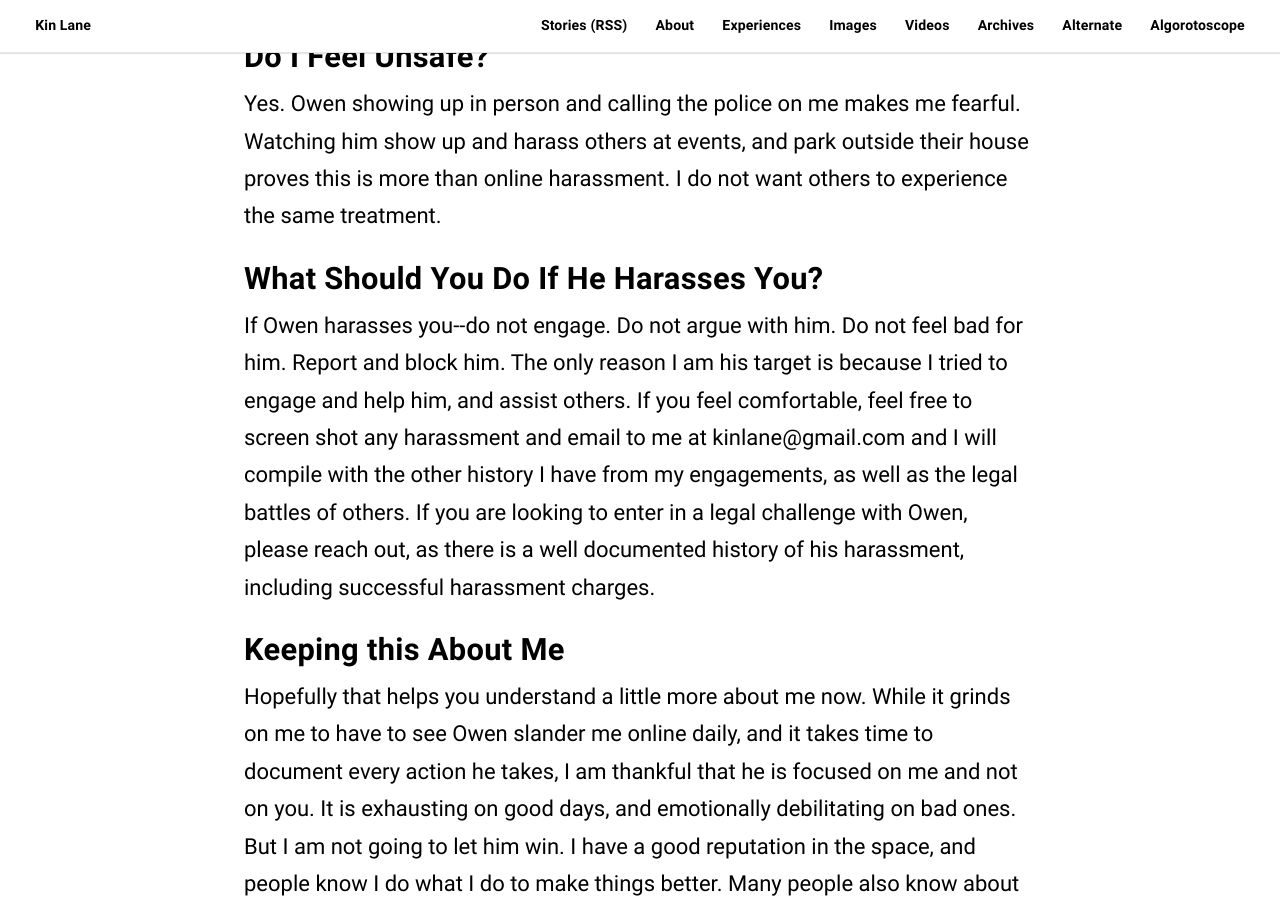
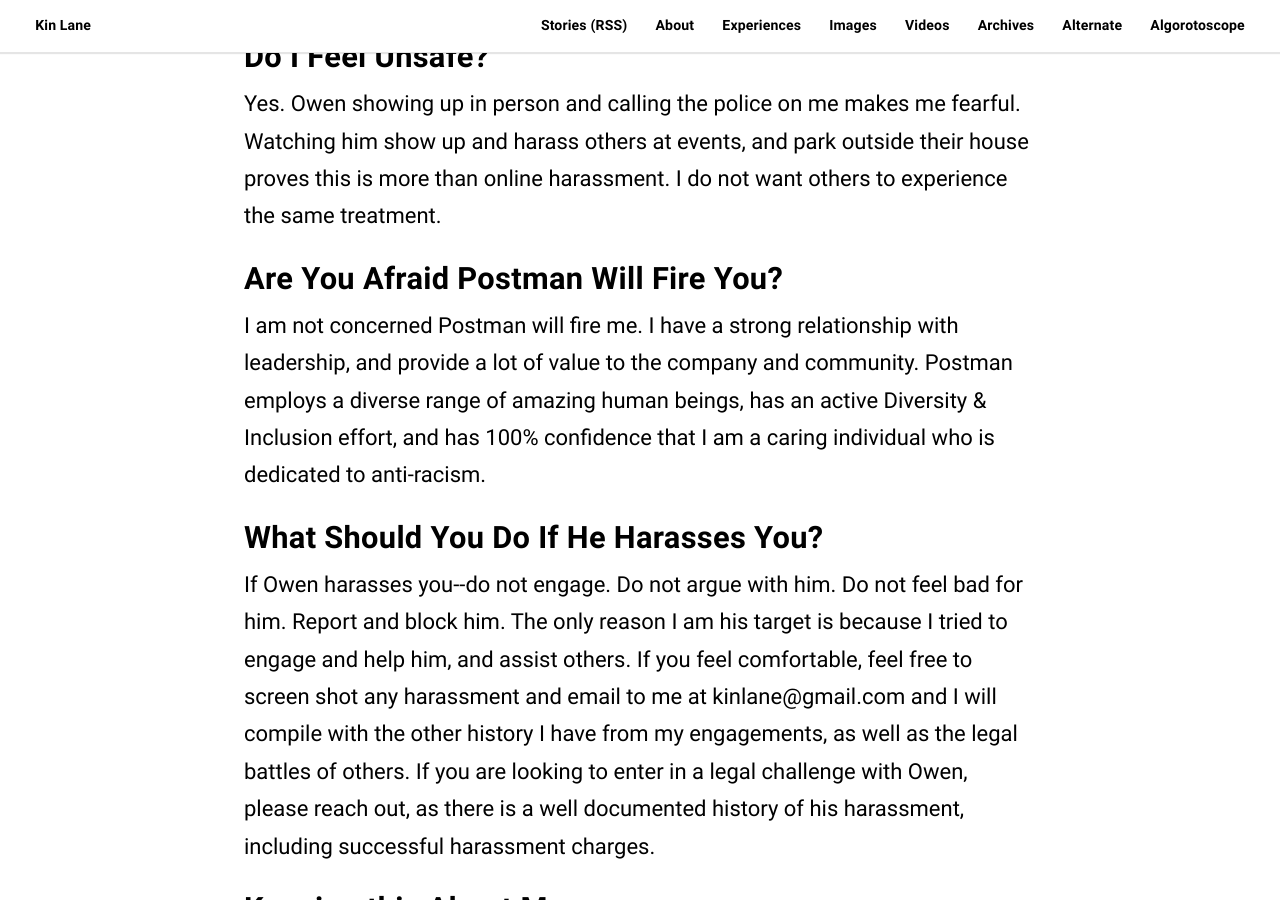
Before and after one commit to simon-tower/kinlane, a Jekyll site: the page built from owen-rubel/index.html, in a window 1280 px wide and 900 px high, scrolled down 4669 px. Built offline with Jekyll 4.4.1, drawn with Linux system fonts in a browser that asks for light colours; some web fonts are replaced.

Commit message:
add text

```diff
--- a/owen-rubel/index.html
+++ b/owen-rubel/index.html
@@ -54,6 +54,9 @@ title: Owen Rubel
 <h3>Do I Feel Unsafe?</h3>
 <p>Yes. Owen showing up in person and calling the police on me makes me fearful. Watching him show up and harass others at events, and park outside their house proves this is more than online harassment. I do not want others to experience the same treatment.</p>
 
+<h3>Are You Afraid Postman Will Fire You?</h3>
+<p>I am not concerned Postman will fire me. I have a strong relationship with leadership, and provide a lot of value to the company and community. Postman employs a diverse range of amazing human beings, has an active Diversity & Inclusion effort, and has 100% confidence that I am a caring individual who is dedicated to anti-racism.</p>
+
 <h3>What Should You Do If He Harasses You?</h3>
 <p>If Owen harasses you--do not engage. Do not argue with him. Do not feel bad for him. Report and block him. The only reason I am his target is because I tried to engage and help him, and assist others. If you feel comfortable, feel free to screen shot any harassment and email to me at kinlane@gmail.com and I will compile with the other history I have from my engagements, as well as the legal battles of others. If you are looking to enter in a legal challenge with Owen, please reach out, as there is a well documented history of his harassment, including successful harassment charges.</p>
 
```
